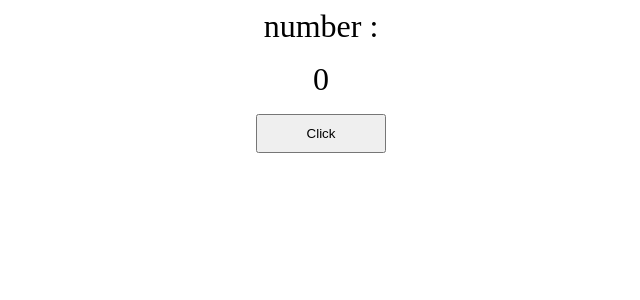
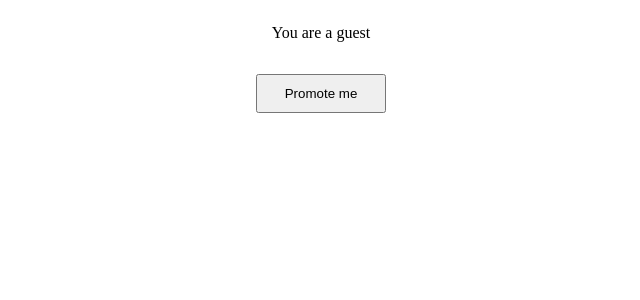
Before and after one commit to Ehsan-Ojaghloo/useState-in-react, a React (Vite) app: page / in a window 1280 px wide. Shown: the top 300 px of the page, without its empty margins (319-959 px from the left). Built offline with nearby package versions, Linux system fonts and the light colour scheme.

Commit message:
making a promote or demote exercise

```diff
--- a/src/App.css
+++ b/src/App.css
@@ -4,7 +4,7 @@ div {
   justify-content: center;
   align-items: center;
   gap: 1rem;
-   font-size: 2rem;
+  font-size: 1rem;
 }
 
 button {
--- a/src/App.jsx
+++ b/src/App.jsx
@@ -3,21 +3,21 @@ import "./App.css"
 
 function App() {
 
-  const [number , setNumber] = useState(0)
+  const [number , setNumber] = useState(false)
 
   const showNumber = useRef()
 
-  function variable() {
-    setNumber(number => number + 1)
+  // function variable() {
+  //   setNumber(number => number + 1)
 
-    // number >= 4 ? showNumber.current.style.color = 'red' : showNumber.current.style.color = 'green';
+  //   number >= 4 ? showNumber.current.style.color = 'red' : showNumber.current.style.color = 'green';
 
-    if (number >= 4 && number <= 8) {
-    showNumber.current.style.color = 'red'
-    } else {
-    showNumber.current.style.color = 'green'
-    }
-  }
+  //   if (number >= 4 && number <= 8) {
+  //   showNumber.current.style.color = 'red'
+  //   } else {
+  //   showNumber.current.style.color = 'green'
+  //   }
+  // }
 
   // useEffect(()=> {
   //   // console.log(showNumber)
@@ -27,9 +27,9 @@ function App() {
   return (
     <div>
 
-    number : <span ref={showNumber}>{number}</span>
+    <p> You are a {number ? "admin" : "guest"}</p>
 
-    <button onClick={variable}>Click</button>
+    <button onClick={()=> setNumber(!number)}> {number ? "Demote me" : "Promote me"} </button>
 
     </div>
   )
```
